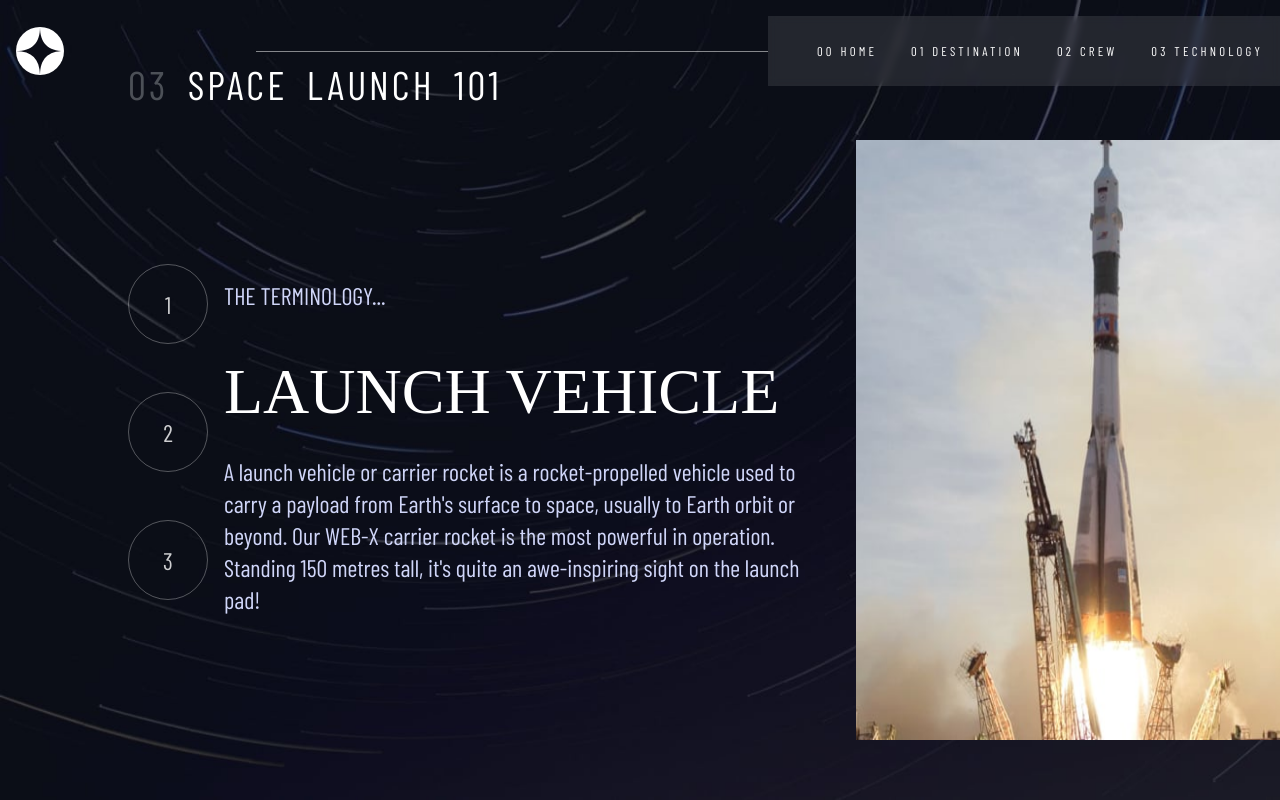
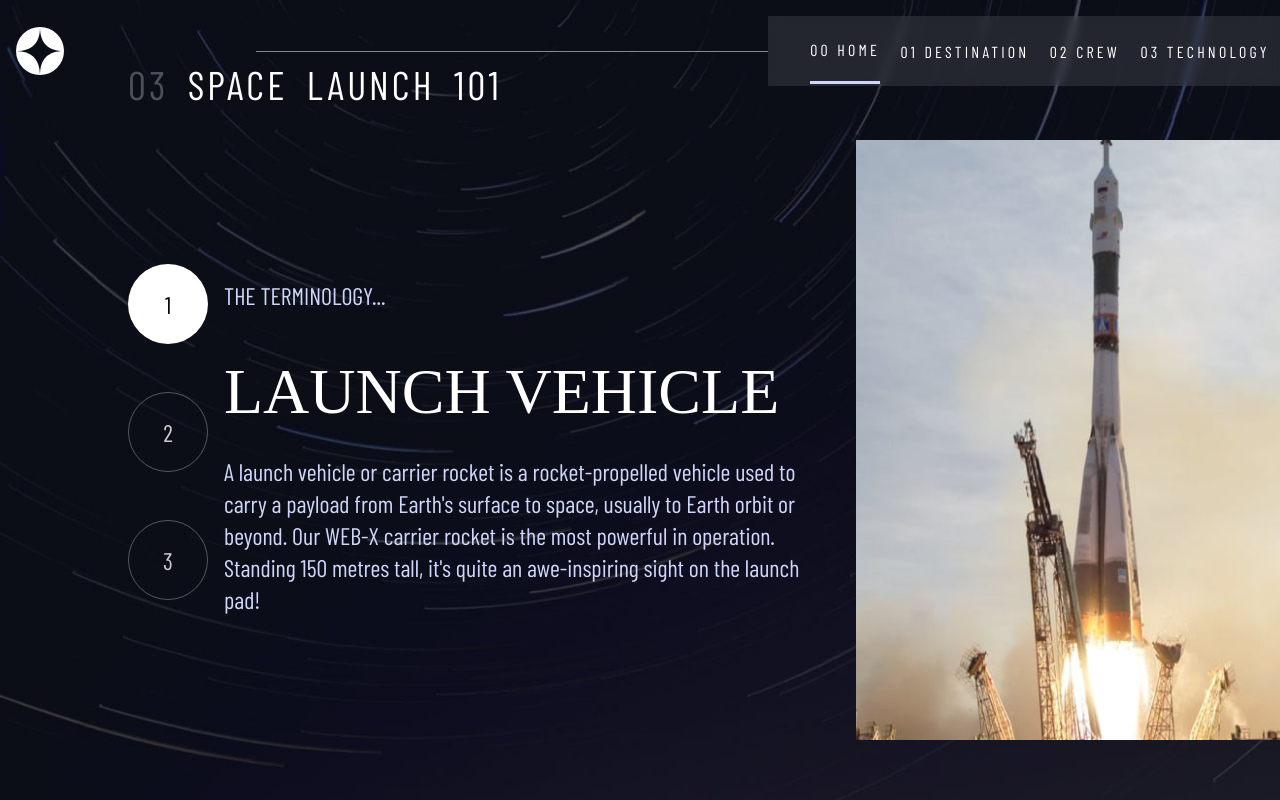
Before and after one commit to MohdSaquib114/Space-Tourism-Site, a React (Vite) app: page /technology in a window 1280 px wide. Shown: the top 800 px of the page. Built offline with nearby package versions, Linux system fonts and the light colour scheme; a web font is replaced by a local one.

Commit message:
update files

```diff
--- a/src/Component/Crew.module.css
+++ b/src/Component/Crew.module.css
@@ -70,13 +70,13 @@
 .btnContainer>button{
     border-radius: 50%;
     border-style: none;
-    background-color: hsl(220, 7%, 32%);
+
     width: 13px;
     height: 13px;
     margin-right: 1.5rem;
 }
 .btnContainer>button:hover{
-    background-color: hsl(224, 7%, 57%);
+    background-color: hsl(226, 23%, 89%);
 }
 
 .role{
--- a/src/Component/Destination.jsx
+++ b/src/Component/Destination.jsx
@@ -10,6 +10,14 @@ const Destination = () => {
 
     // const curr=destination[index]
     setCurrDes(destinationData[index])
+    const dataArr = destination.map((data,i)=>{
+           if(i===index) {data.isClicked=true
+            return data
+          }
+          data.isClicked=false
+           return data
+    })
+    setData(dataArr)
   }
   return (
     <section className={style.section}>
--- a/src/Component/Destination.module.css
+++ b/src/Component/Destination.module.css
@@ -64,6 +64,9 @@
 .ul>li:hover{
     border-bottom: .1rem solid rgb(255,255,255);
     color: rgb(255,255,255);
+}
+.ul:hover :not(:hover){
+    border-style: none;
 }
 .liIsClicked{
     font-family: 'Barlow Condensed', sans-serif;
--- a/src/Component/DestinationData.js
+++ b/src/Component/DestinationData.js
@@ -3,7 +3,7 @@ import imageMars from '../assets/destination/image-mars.png'
 import imageEuropa from '../assets/destination/image-europa.png'
 import imageTitan from '../assets/destination/image-titan.png'
 
-const destinationData = [{destination:'MOON',about:'See our planet as you\'ve never seen it before. A perfect relaxing trip away to help regain perspective and come back refreshed. While you\'re there, take in some history by visiting the Luna 2 and Apollo 11 landing sites.',distance:'384,400 km',time:'3 days',image:imageMoon,isClicked:false},
+const destinationData = [{destination:'MOON',about:'See our planet as you\'ve never seen it before. A perfect relaxing trip away to help regain perspective and come back refreshed. While you\'re there, take in some history by visiting the Luna 2 and Apollo 11 landing sites.',distance:'384,400 km',time:'3 days',image:imageMoon,isClicked:true},
 {destination:'MARS',about:'Don’t forget to pack your hiking boots. You’ll need them to tackle Olympus Mons, the tallest planetary mountain in our solar system. It’s two and a half times the size of Everest!',distance:'225 MIL. km',time:'9 months',image:imageMars,isClicked:false},
 {destination:'EUROPA',about:'The smallest of the four Galilean moons orbiting Jupiter, Europa is a winter lover’s dream. With an icy surface, it’s perfect for a bit of ice skating, curling, hockey, or simple relaxation in your snug wintery cabin.',distance:'628 MIL. km',time:'3 years',image:imageEuropa,isClicked:false},
 {destination:'TITAN',about:'The only moon known to have a dense atmosphere other than Earth, Titan is a home away from home (just a few hundred degrees colder!). As a bonus, you get striking views of the Rings of Saturn.',distance:'1.6 BIL. km',time:'7 years',image:imageTitan,isClicked:false},
--- a/src/Component/NavBar.jsx
+++ b/src/Component/NavBar.jsx
@@ -7,27 +7,39 @@ import closeBtn from '../assets/shared/icon-close.svg'
 
 const NavBar = ({width}) => {
   const [isClicked,setCLicked] = useState(true)
+  const [clickArr,setClickArr] = useState([true,false,false,false])
 const hmbrgrBtn = isClicked ?'block':'none'
 const sideBar = !isClicked?'0px':'-1000px'
+const clickHandler =(index)=>{
+  const newArr =clickArr.map((val,i)=>{
+    if(i===index) return true
+    else false
+  })
+  setClickArr(newArr)
+}
+
+
 return <nav className={style.nav}>
    <img className={style.logo} src={logo} alt="logo-img" />
  {width>1000 &&  <div className={style.line}></div>}
+
   <ul className={style.ul} style={{right:`${sideBar}`}} onClick={()=>setCLicked(!isClicked)}>
     {width<630 && <img onClick={()=>setCLicked(true)} className={style.closeBtn} src={closeBtn} alt="close-btn-img" />}
-      <li>
+      <li onClick={()=>clickHandler(0)} className={clickArr[0]?style.clicked:style.unclicked}>
         <Link className={style.link} to='/'>00 HOME</Link>
       </li>
-      <li>
+      <li onClick={()=>clickHandler(1)} className={clickArr[1]?style.clicked:style.unclicked}>
         <Link className={style.link} to='destination'>01 DESTINATION</Link>
       </li>
-      <li>
+      <li onClick={()=>clickHandler(2)} className={clickArr[2]?style.clicked:style.unclicked}>
         <Link className={style.link} to='crew' >02 CREW</Link>
       </li>
-      <li>
+      <li onClick={()=>clickHandler(3)} className={clickArr[3]?style.clicked:style.unclicked}>
         <Link className={style.link} to='technology' >03 TECHNOLOGY</Link>
       </li>
 
    </ul>
+
    {width<630 && <img onClick={()=>setCLicked(false)} style={{display:`${hmbrgrBtn}`}} className={style.hamburgerLogo} src={hamBurgerBtn} alt="slide-in-btn-img" />}
 
 </nav>
--- a/src/Component/NavBar.module.css
+++ b/src/Component/NavBar.module.css
@@ -46,7 +46,7 @@ font-family: 'Barlow Condensed', sans-serif;
 all: unset;
 cursor: pointer;
 align-self: center;
-font-size: .8rem;
+font-size: 1rem;
 letter-spacing: .2rem;
 
 }
@@ -59,9 +59,20 @@ letter-spacing: .2rem;
 .ul>li:hover{
     /* border-bottom-color: ; */
     border-bottom: .2em solid rgb(208, 214, 249);
-    color:  rgb(208, 214, 249);
-/* filter: brightness(50%); */
+    /* filter: brightness(50%); */
 
+}
+.clicked{
+    border-bottom: .2em solid rgb(208, 214, 249);
+}
+.unclicked{
+    border-style: none;
+}
+.ul:hover> :not(:hover){
+
+   filter: blur(1px);
+   border-style: none;
+    /* color:  rgb(208, 214, 249); */
 }
 .hamburgerLogo{
     justify-self: right;
--- a/src/Component/Technology.jsx
+++ b/src/Component/Technology.jsx
@@ -4,9 +4,15 @@ import data from './TechnologyData.js'
 
 const Technology = ({width}) => {
   const [currentTech, setTech] = useState(data[0])
+  const [isClicked,setClicked] = useState([true,false,false])
   const img  = width<970?currentTech.landScapeImage:currentTech.portraitImage
   const techChngHandler=(index)=>{
     setTech(data[index])
+    const newArr =isClicked.map((val,i)=>{
+      if(i===index) return true
+      else false
+    })
+    setClicked(newArr)
   }
 
   return (
@@ -20,9 +26,9 @@ const Technology = ({width}) => {
       <p   className={style.p}>{currentTech.description}</p>
       </div>
       <div className={style.btnContainer}>
-        <button onClick={()=>techChngHandler(0)}>1</button>
-        <button onClick={()=>techChngHandler(1)}>2</button>
-        <button onClick={()=>techChngHandler(2)}>3</button>
+        <button onClick={()=>techChngHandler(0)} className={isClicked[0]?style.clicked:style.unclicked}>1</button>
+        <button onClick={()=>techChngHandler(1)} className={isClicked[1]?style.clicked:style.unclicked}>2</button>
+        <button onClick={()=>techChngHandler(2)} className={isClicked[2]?style.clicked:style.unclicked}>3</button>
 
       </div>
      </article>
--- a/src/Component/Technology.module.css
+++ b/src/Component/Technology.module.css
@@ -105,19 +105,30 @@ align-self: center;
 }
 .btnContainer>button{
     border-radius: 50%;
-    border: .1rem solid rgba(255,255,255,0.3);
+
 
     width: 80px;
     height:80px;
-    background-color: transparent;
-    color:  rgba(255,255,255,0.8);
+
     font-size: 1.5rem;
     font-weight: 300;
     font-family: 'Barlow Condensed', sans-serif;
 }
+.clicked{
+    border-style: none;
+    color: black;
+    background-color: #FFFFFF;
+}
+
+.unclicked{
+    background-color: transparent;
+    color:  rgba(255,255,255,0.8);
+    border: .1rem solid rgba(255,255,255,0.3);
+}
+
 .btnContainer>button:hover{
     border-color:rgb(255,255,255) ;
-    color:  rgb(255,255,255);
+    /* color:  rgb(255,255,255); */
 }
 @keyframes fade-in {
     0%{
```
Also changed, not shown: src/Component/Crew.jsx (+8 -4 lines).
